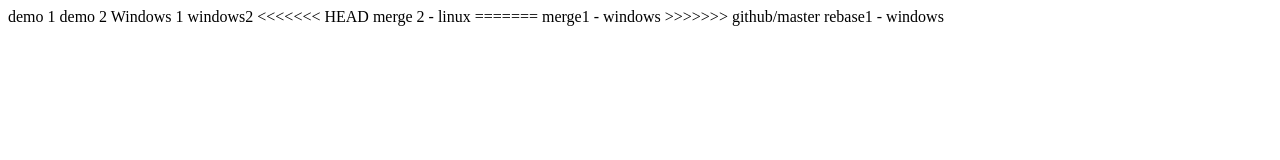
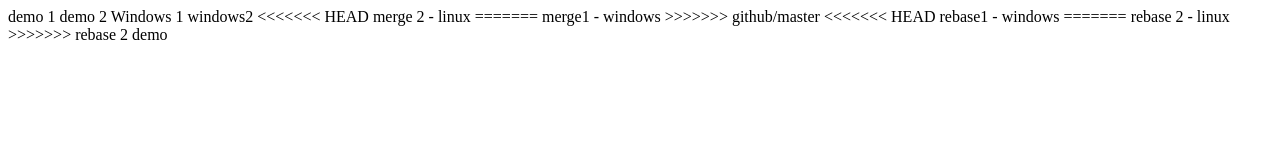
Before and after one commit to chaitanyaprabhu/part4.demo, a plain HTML site: page WebContent/index.html in a window 1280 px wide. Drawn offline with Linux system fonts and the light colour scheme.

Commit message:
rebase 2 demo

```diff
--- a/WebContent/index.html
+++ b/WebContent/index.html
@@ -19,6 +19,10 @@ merge 2 - linux
 merge1 - windows
 >>>>>>> github/master
 
+<<<<<<< HEAD
 rebase1 - windows
+=======
+rebase 2 - linux
+>>>>>>> rebase 2 demo
 </body>
 </html>
```
